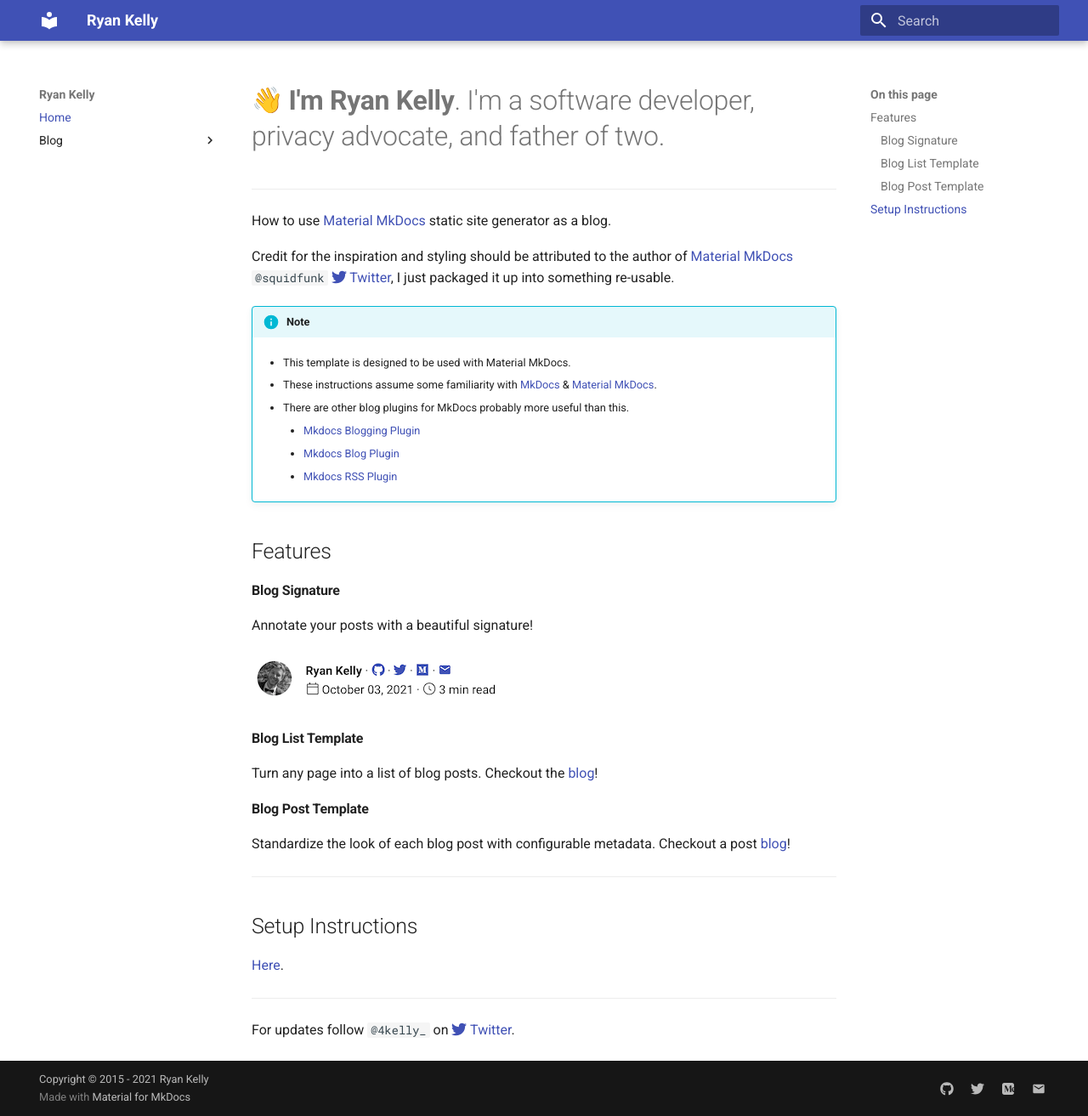
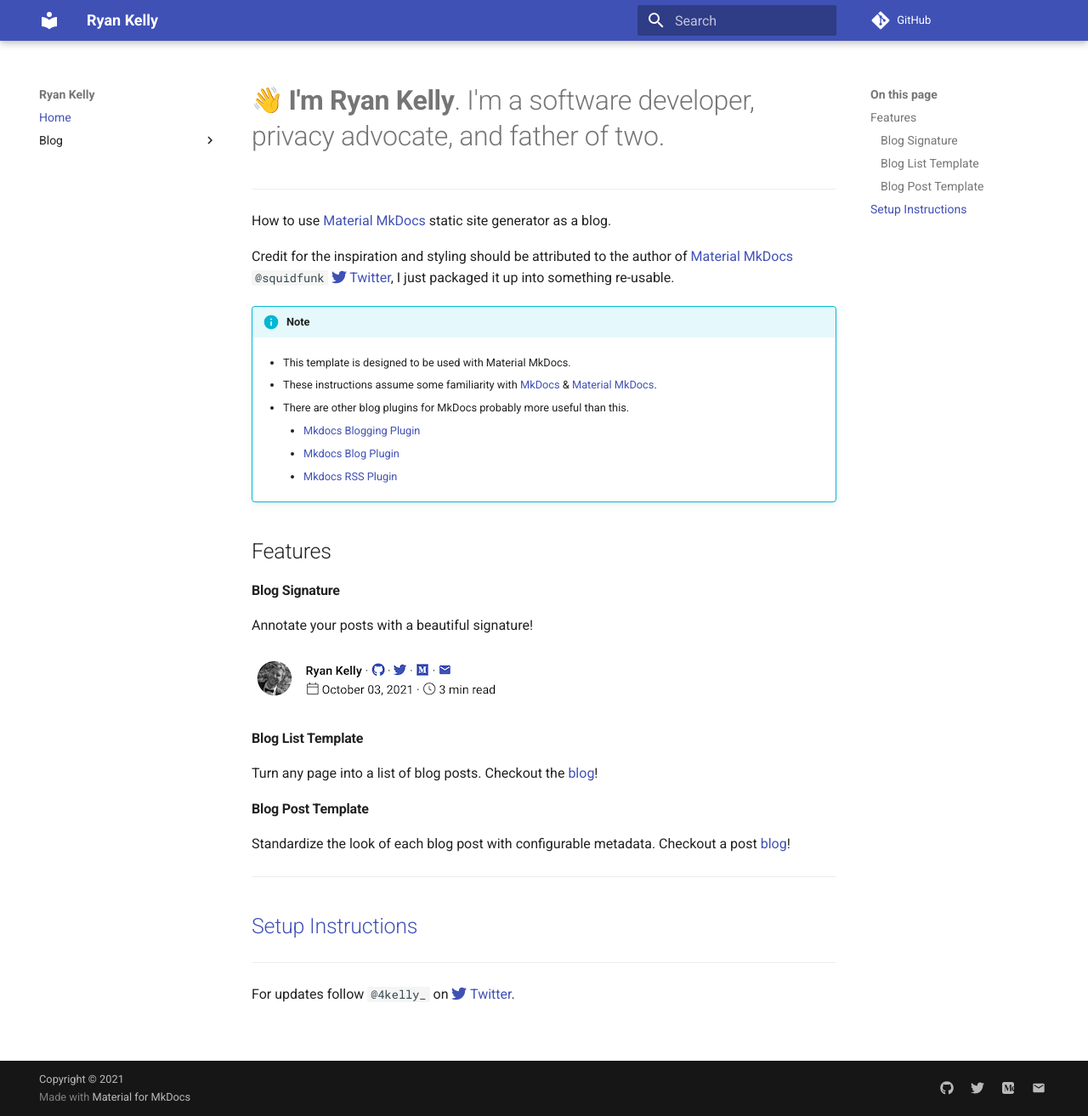
Before and after one commit to 4kelly/material-mkdocs-blog, an MkDocs documentation site: the page built from docs/index.md, in a window 1280 px wide and 1313 px high. Shown: the whole window at 85% size. Built offline with MkDocs 1.6.1 and Material for MkDocs 9.7.7, drawn with Linux system fonts in a browser that asks for light colours; emoji names are drawn with the system emoji font; comment, search, counter and statistics services are not loaded.

Commit message:
Link updates (#3)

```diff
--- a/docs/index.md
+++ b/docs/index.md
@@ -45,9 +45,7 @@ Standardize the look of each blog post with configurable metadata. Checkout a po
 
 ---
 
-## Setup Instructions
-
-[Here](/blog/2021/how_to_build_this_blog).
+## [Setup Instructions](/blog/2021/how_to_build_this_blog)
 
 ---
 
--- a/mkdocs.yml
+++ b/mkdocs.yml
@@ -1,6 +1,9 @@
 site_name: Ryan Kelly
 site_description: Writes software and is concerned about technology privacy.
-copyright: Copyright &copy; 2015 - 2021 Ryan Kelly
+copyright: Copyright &copy; 2021 <Name>
+
+repo_url: https://github.com/4kelly/material-mkdocs-blog
+edit_uri: edit/main/docs/
 
 extra_css:
   - stylesheets/extra.css
@@ -18,6 +21,8 @@ nav:
 theme:
   custom_dir: overrides
   name: material
+  icon:
+    repo: fontawesome/brands/git-alt
   features:
     - navigation.instant
     - navigation.indexes
```
Also changed, not shown: README.md (+1 -1 lines).
